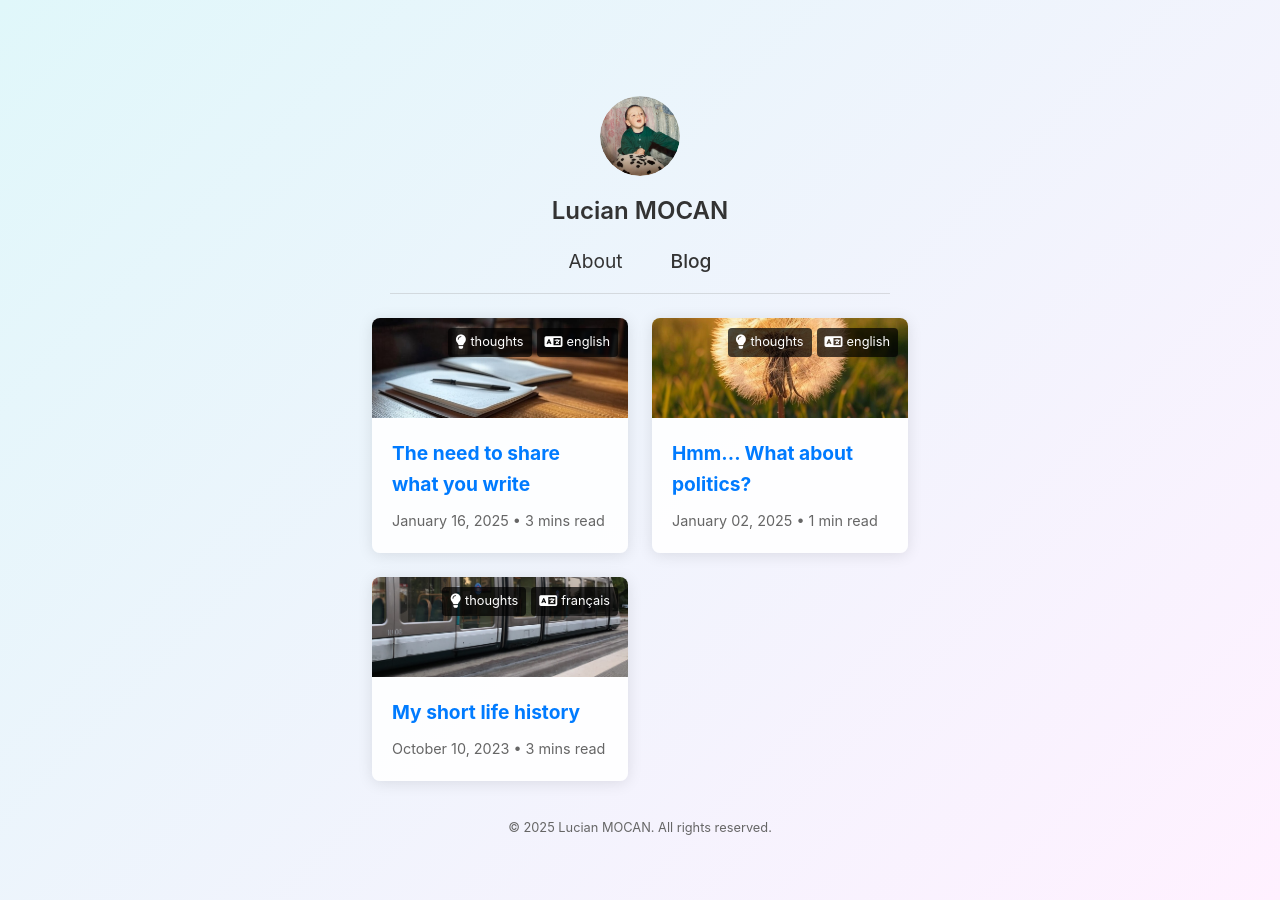
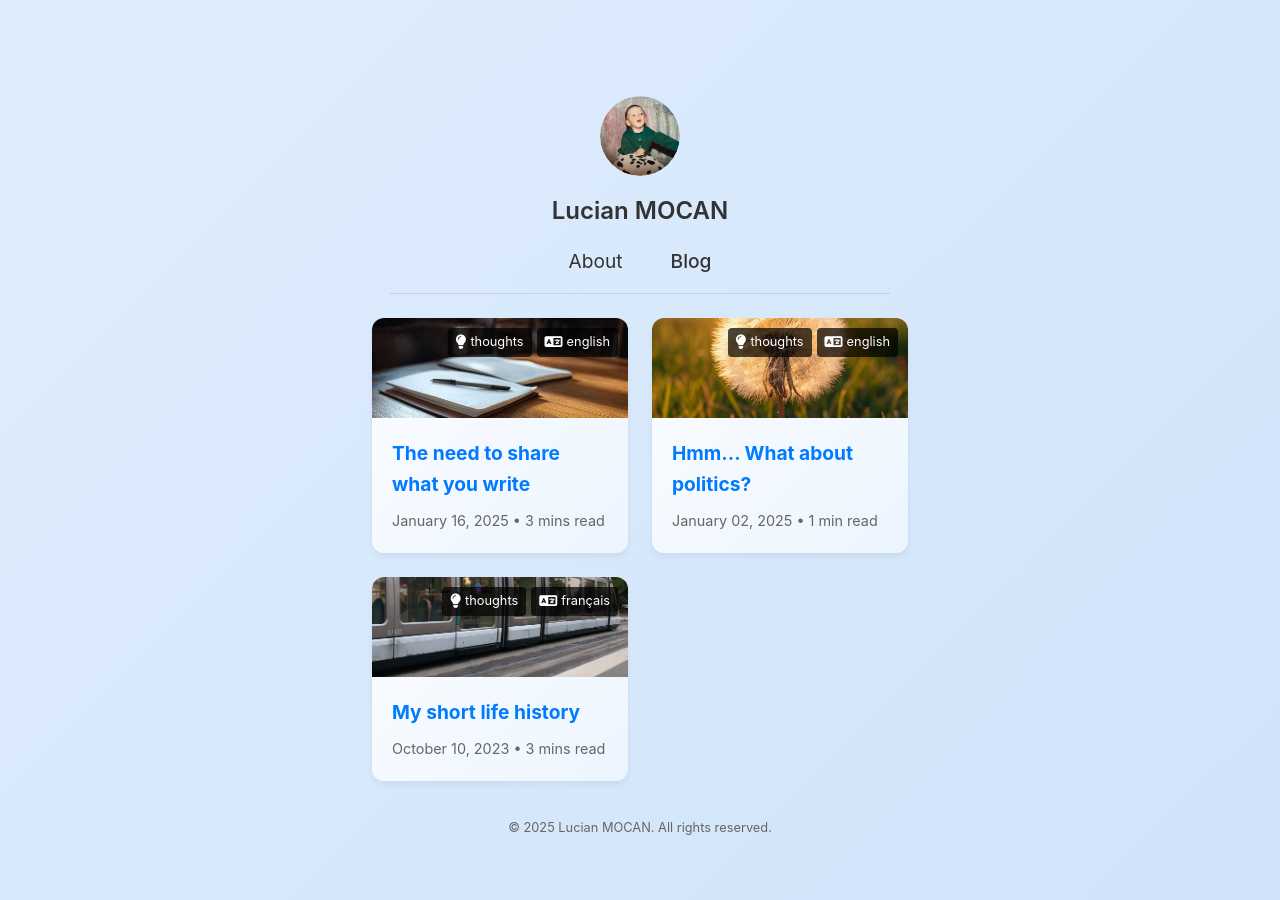
Before and after one commit to lucianmocan/lucianmocan.github.io, a Jekyll site: the page built from blog/index.html, in a window 1280 px wide. Built offline with Jekyll 4.4.1, drawn with Linux system fonts in a browser that asks for light colours.

Commit message:
update background gradient and make post-cards blend more in

```diff
--- a/assets/css/_sass/_layout.scss
+++ b/assets/css/_sass/_layout.scss
@@ -1,6 +1,6 @@
 :root {
-    --gradient-start: #e0f7fa;
-    --gradient-end: #fff1ff;
+    --gradient-start: #dfeefe;
+    --gradient-end: #d0e3f9;
 }
 
 body {
--- a/assets/css/style.css
+++ b/assets/css/style.css
@@ -1,6 +1,6 @@
 :root {
-  --gradient-start: #e0f7fa;
-  --gradient-end: #fff1ff;
+  --gradient-start: #dfeefe;
+  --gradient-end: #d0e3f9;
 }
 
 body {
@@ -118,10 +118,11 @@ nav a:hover {
 }
 
 .post-card {
-  background: rgba(255, 255, 255, 0.9);
-  border-radius: 8px;
+  background: linear-gradient(135deg, rgba(255, 255, 255, 0.9), rgba(239, 246, 255, 0.9));
+  backdrop-filter: blur(10px);
+  box-shadow: 0 4px 6px rgba(0, 0, 0, 0.05);
+  border-radius: 12px;
   overflow: hidden;
-  box-shadow: 0 2px 15px rgba(0, 0, 0, 0.1);
   transition: transform 0.3s ease;
   width: 100%;
   margin: 0 auto;
```
Also changed, not shown: assets/css/_sass/_blog.scss (+4 -3 lines), 1 other file.
